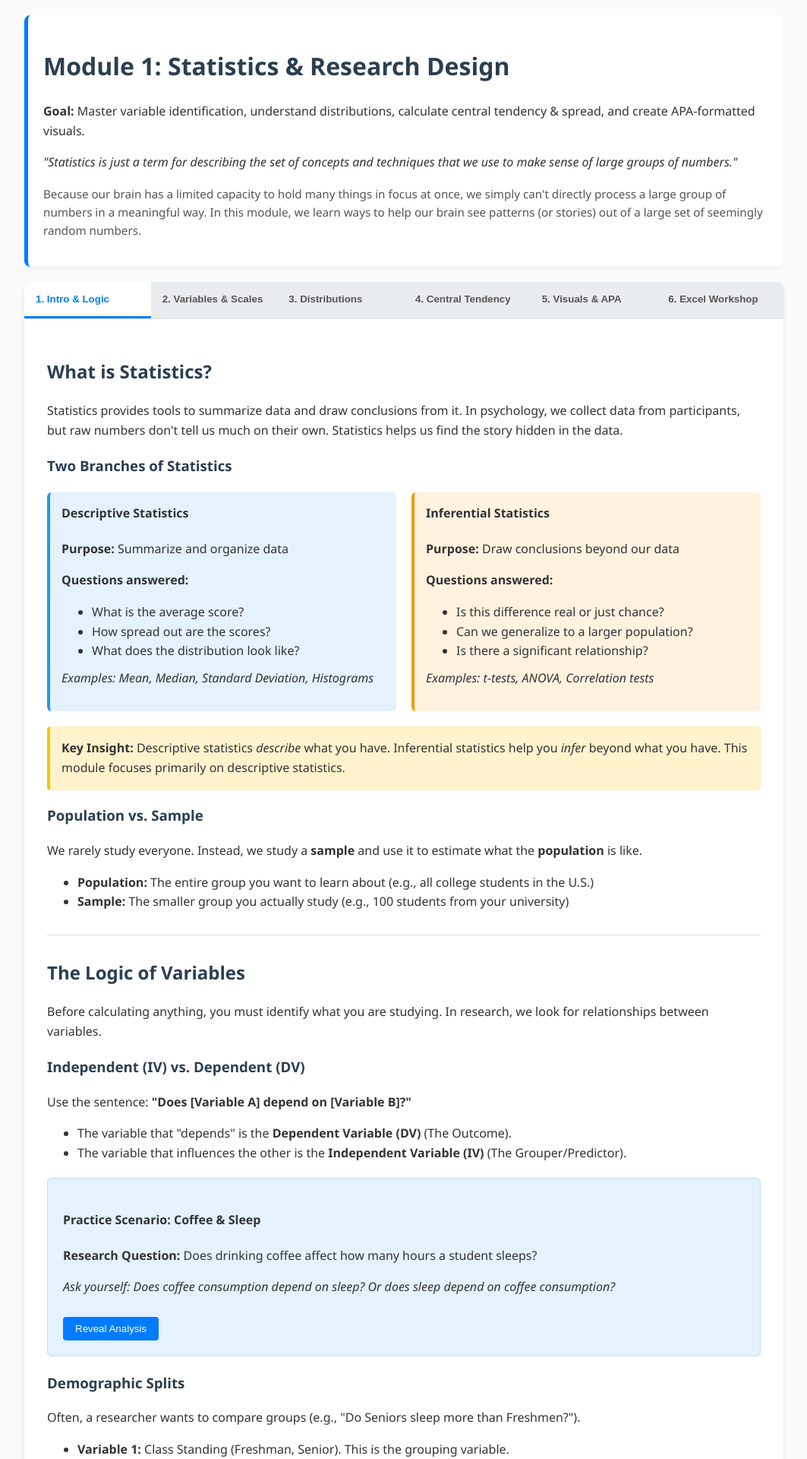
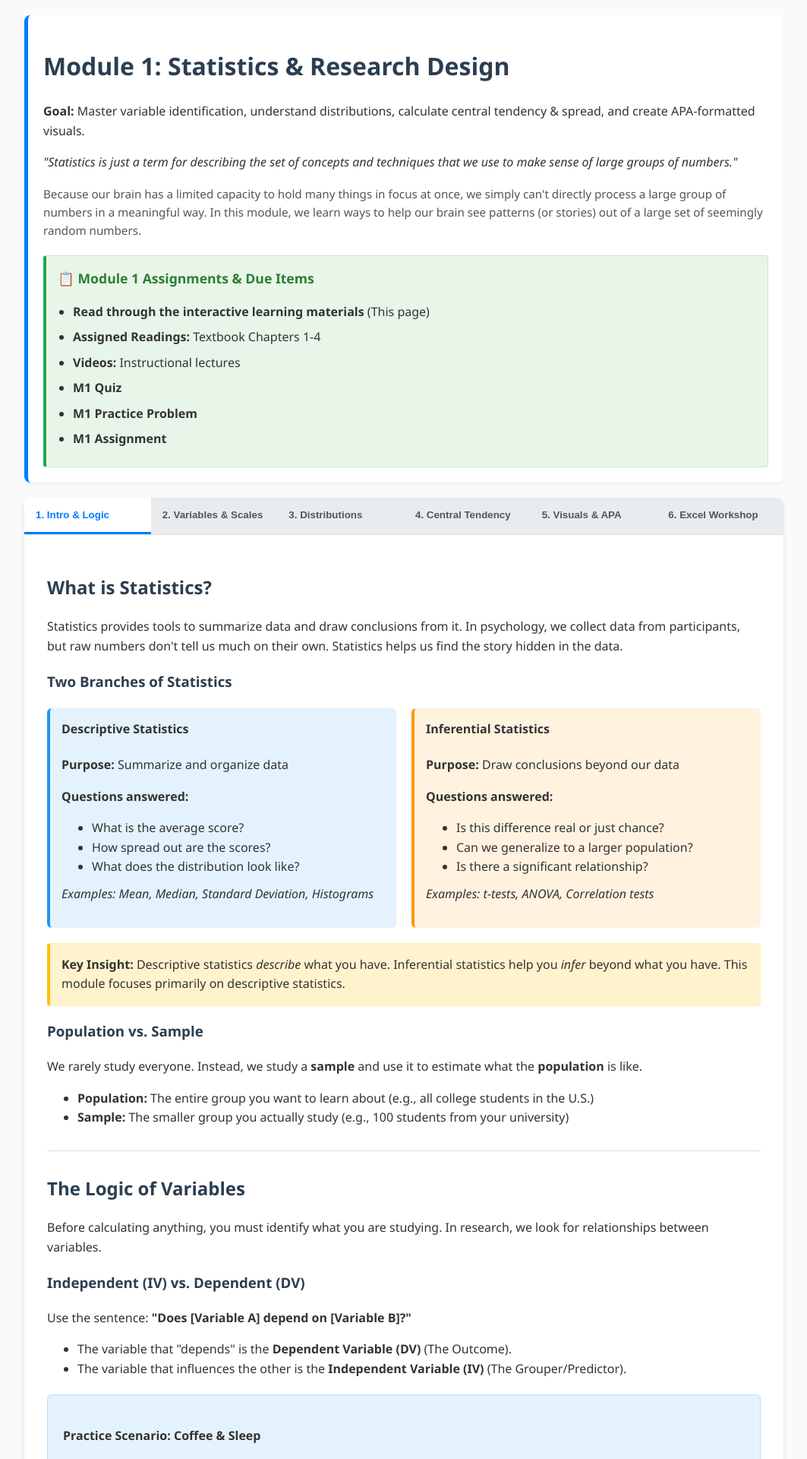
Before and after one commit to a-bonus/a-bonus.github.io, a Jekyll site: the page psy230/m1-lecture.html, which Jekyll copies as it is, in a window 1280 px wide. Shown: the top 1920 px of the page at 76% size, without its empty margins (108-1171 px from the left). Built offline with Jekyll 4.4.1, drawn with Linux system fonts in a browser that asks for light colours.

Commit message:
Add assignments section to M1 lecture for improved student guidance. Include a list of required readings, videos, and assignments to enhance clarity and engagement in the course material.

```diff
--- a/psy230/m1-lecture.html
+++ b/psy230/m1-lecture.html
@@ -99,6 +99,30 @@
             border-radius: 4px;
         }
 
+        .assignments-box {
+            background-color: #e8f5e9;
+            border: 1px solid #c8e6c9;
+            border-left: 4px solid var(--success);
+            padding: 15px;
+            margin: 20px 0 0 0;
+            border-radius: 4px;
+        }
+
+        .assignments-box h3 {
+            margin-top: 0;
+            color: #2e7d32;
+            font-size: 1.1em;
+        }
+
+        .assignments-box ul {
+            margin: 10px 0 0 0;
+            padding-left: 20px;
+        }
+
+        .assignments-box li {
+            margin-bottom: 8px;
+        }
+
         .knowledge-check {
             background-color: #f8f9fa;
             border: 1px solid var(--border);
@@ -165,6 +189,18 @@
         <p><strong>Goal:</strong> Master variable identification, understand distributions, calculate central tendency & spread, and create APA-formatted visuals.</p>
         <p><em>"Statistics is just a term for describing the set of concepts and techniques that we use to make sense of large groups of numbers."</em></p>
         <p style="margin-top:10px; font-size:0.95em; color:#555;">Because our brain has a limited capacity to hold many things in focus at once, we simply can't directly process a large group of numbers in a meaningful way. In this module, we learn ways to help our brain see patterns (or stories) out of a large set of seemingly random numbers.</p>
+
+        <div class="assignments-box">
+            <h3>📋 Module 1 Assignments & Due Items</h3>
+            <ul>
+                <li><strong>Read through the interactive learning materials</strong> (This page)</li>
+                <li><strong>Assigned Readings:</strong> Textbook Chapters 1-4</li>
+                <li><strong>Videos:</strong> Instructional lectures</li>
+                <li><strong>M1 Quiz</strong></li>
+                <li><strong>M1 Practice Problem</strong></li>
+                <li><strong>M1 Assignment</strong></li>
+            </ul>
+        </div>
     </header>
 
     <div class="lecture-tabs">
```
